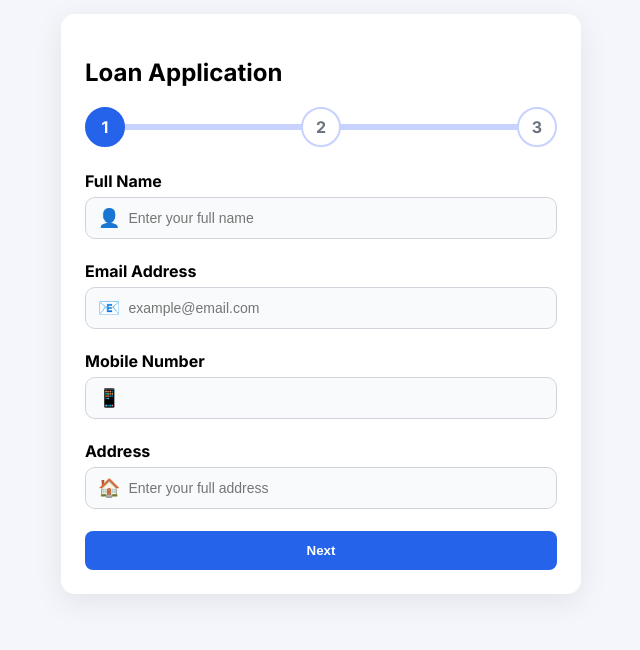
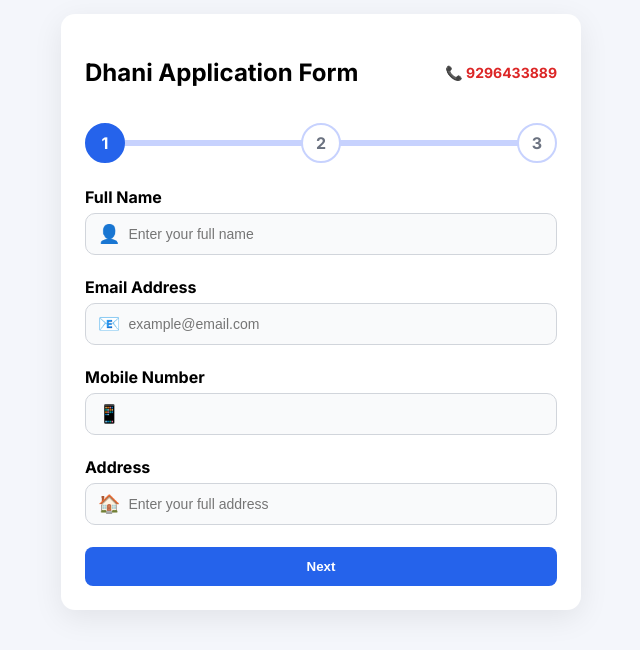
Before and after one commit to umairzidi2575-lgtm/loan-page, a website: page index.html in a window 1280 px wide. Shown: the whole page, without its empty margins (319-959 px from the left). Drawn offline with Linux system fonts and the light colour scheme.

Commit message:
Update index.html

```diff
--- a/index.html
+++ b/index.html
@@ -24,6 +24,7 @@
 button{padding:12px;border-radius:8px;border:0;font-weight:700;cursor:pointer;margin-top:8px;width:100%;display:block;}
 button.next{background:var(--accent);color:#fff;}
 button.back{background:#ddd;color:#000;}
+
 
 
 /* STEP CIRCLES + PROGRESS LINE */
@@ -135,6 +136,26 @@
   font-size:13px;
   color:#6b7280;
 }
+.header{
+  display:flex;
+  justify-content:space-between;
+  align-items:center;
+  margin-bottom:16px;
+
+}
+
+.helpline{
+  color:#dc2626; /* red */
+  font-weight:700;
+  text-decoration:none;
+  font-size:14px;
+}
+
+.helpline:hover{
+  text-decoration:underline;
+}
+
+
 
 .input-wrap{
   display:flex;
@@ -170,7 +191,13 @@
 <div class="wrap">
 <div class="card">
 
-<h2>Loan Application</h2>
+<div class="header">
+  <h2><a href="terms.html" style="color:inherit;text-decoration:none;">
+    Dhani Application Form
+  </a></h2>
+  <a href="tel:9296433889" class="helpline">📞 9296433889</a>
+</div>
+
 
 <div class="steps">
   <div class="line-container">
```
